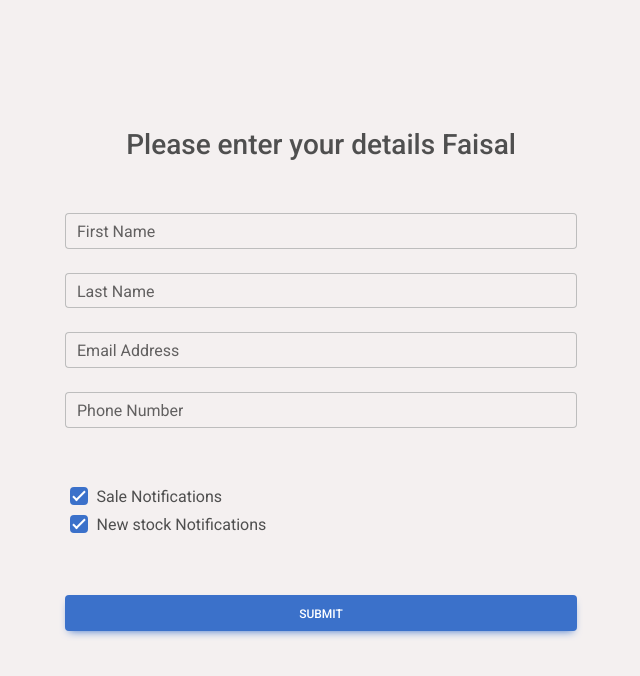
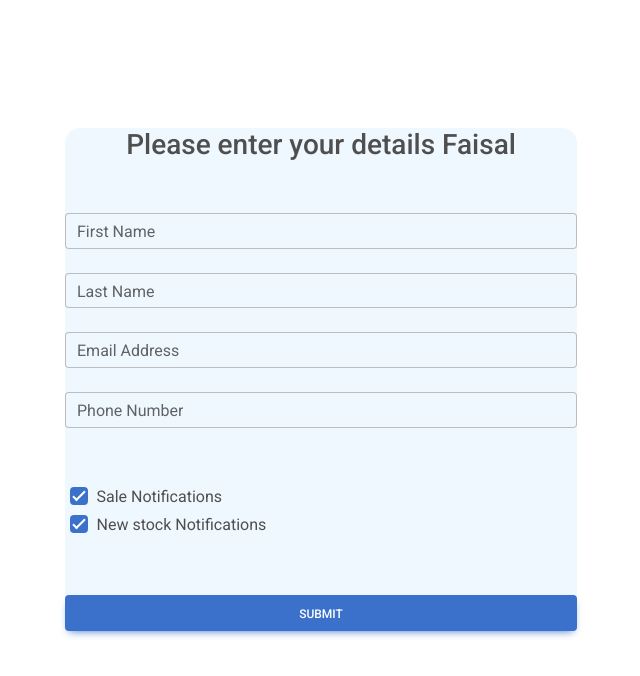
Before and after one commit to gavinlampton/CECS491A_The_Architects, a React (Create React App) app in the folder client/: page /customerform in a window 1280 px wide. Shown: the top 676 px of the page, without its empty margins (319-959 px from the left). Built offline with nearby package versions, Linux system fonts and the light colour scheme.

Commit message:
fixed frontend

```diff
--- a/client/src/App.js
+++ b/client/src/App.js
@@ -16,9 +16,7 @@ import Footer from "./Components/Footer/Footer";
 function App() {
   return (
     <Router>
-      <main>
         <Switch>
-
           <Route path="/customerform" exact>
             <CustomerForm />
           </Route>
@@ -26,11 +24,10 @@ function App() {
             <LoginPage />
             <Footer />
           </Route>
-
           <Redirect to="/" />
           {/*if anything else is enter it will direct to loginpage(home route) */}
         </Switch>
-      </main>
+
     </Router>
   );
 }
--- a/client/src/Components/Customer/CustomerForm.css
+++ b/client/src/Components/Customer/CustomerForm.css
@@ -1,14 +1,17 @@
+
 .form-body {
   margin-top: 10%;
   margin-left: auto;
   margin-right: auto;
   width: 40%;
+  border-radius: 15px;
+  background-color: aliceblue;
 }
 
 /* this will reflect on whole website */
-body {
+/* body {
     background-color: rgb(244, 240, 240);
-}
+} */
 
 .checkbox {
   margin-left: 1%;
--- a/client/src/Components/Login/LoginPage.css
+++ b/client/src/Components/Login/LoginPage.css
@@ -1,3 +1,7 @@
+/* body {
+  background: linear-gradient(90deg, rgba(135,36,40,1) 0%, rgba(215,30,30,1) 30%)
+} */
+
 .loginBody {
   /* fallback for old browsers */
   background: #6a11cb;
--- a/client/src/index.css
+++ b/client/src/index.css
@@ -1,3 +1,7 @@
 /* body {
     font-family: Roboto, Helvetica, Arial, sans-serif;
   } */
+
+/* body {
+    background-color: blue;
+} */
```
Also changed, not shown: client/src/Components/Footer/Footer.css (+8 -0 lines).
